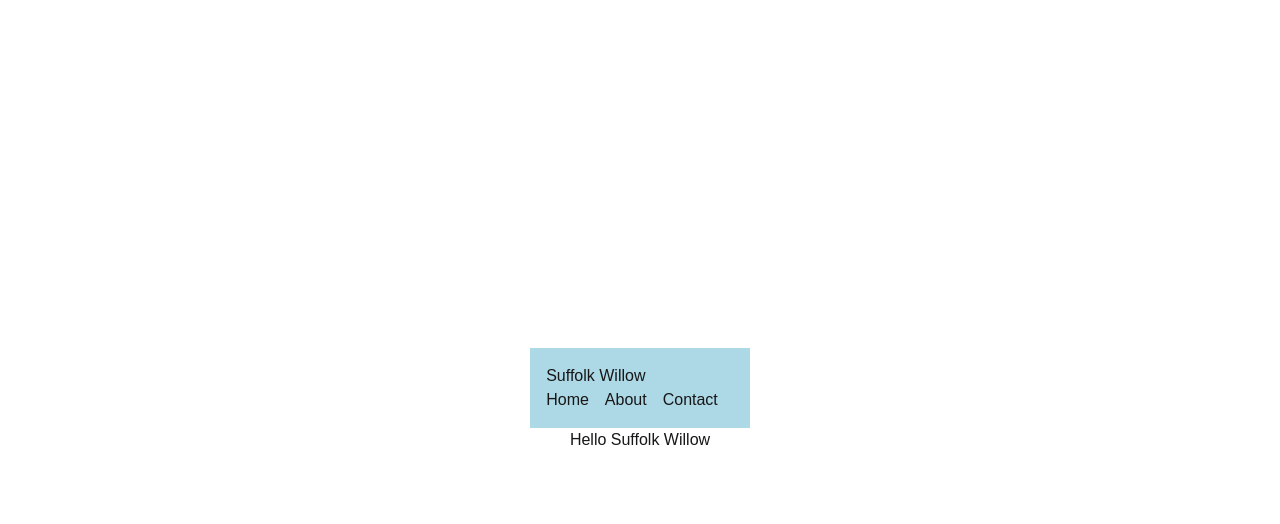
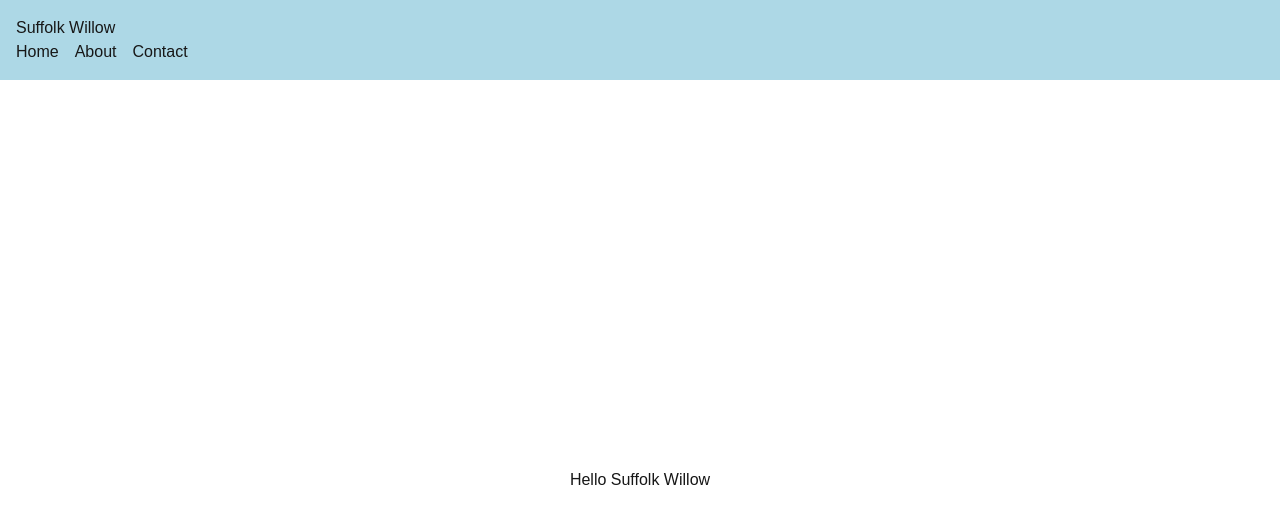
Before and after one commit to intvn/willow-fence-2, a Next.js app: page / in a window 1280 px wide. Shown: the top 524 px of the page. Built offline with nearby package versions, Linux system fonts and the light colour scheme.

Commit message:
fixed error

```diff
--- a/app/page.tsx
+++ b/app/page.tsx
@@ -1,13 +1,14 @@
 // pages/hello.js
-import Header from '../components/Header';
 
 import Header from '../components/header'
 
 export default function Home() {
   return (
-    <div style={{ display: 'flex', flexDirection: 'column', justifyContent: 'center', alignItems: 'center', height: '100vh' }}>
-      <Header />
-      <h1>Hello Suffolk Willow</h1>
+    <div>
+      <Header/>
+      <div style={{ display: 'flex', justifyContent: 'center', alignItems: 'center', height: '100vh' }}>
+        <h1>Hello Suffolk Willow</h1>
+      </div>
     </div>
 
   );
```
